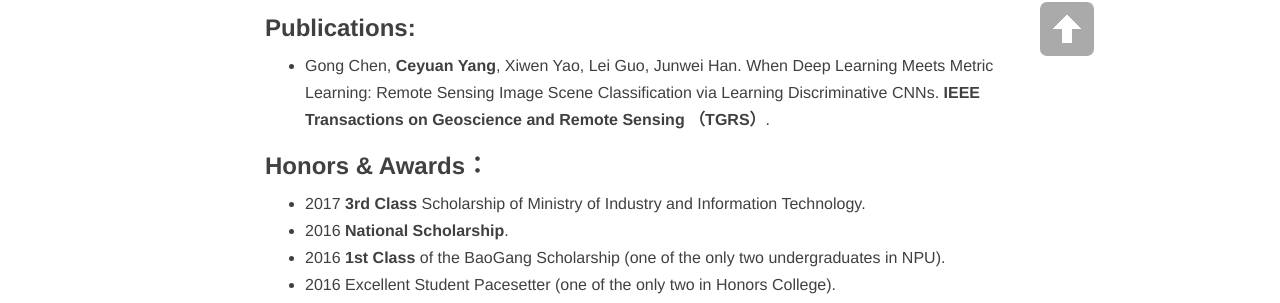
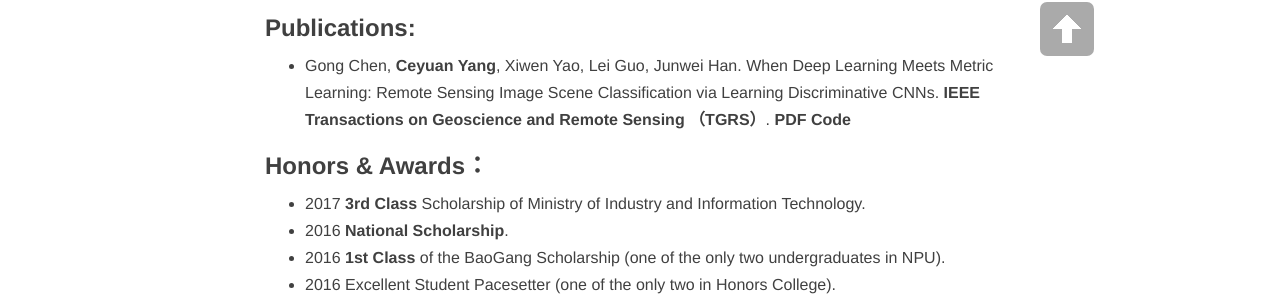
Before and after one commit to trchen12/trchen12.github.io, a Jekyll site: the page built from about.md, in a window 1280 px wide. Shown: the part 814-1117 px from the top of the page. Built offline with Jekyll 4.4.1, drawn with Linux system fonts in a browser that asks for light colours; nearby versions of some CDN libraries; comment, search, counter and statistics services are not loaded.

Commit message:
Update about.md

```diff
--- a/about.md
+++ b/about.md
@@ -13,7 +13,7 @@ Ceyuan Yang is a undergraduate student at [Honors College](http://honors.nwpu.ed
 **[Oct.2017 - now]** Currently I am a research intern in [SenseTime Group Limited](https://www.sensetime.com/), supervised by [Zhe Wang](http://www.ee.cuhk.edu.hk/~zwang/) and [Jianping Shi](http://shijianping.me/).
 
 ### Publications:
-- Gong Chen, **Ceyuan Yang**, Xiwen Yao, Lei Guo, Junwei Han. [When Deep Learning Meets Metric Learning: Remote Sensing Image Scene Classification via Learning Discriminative CNNs](http://ieeexplore.ieee.org/document/8252784/). **IEEE Transactions on Geoscience and Remote Sensing （TGRS）**.
+- Gong Chen, **Ceyuan Yang**, Xiwen Yao, Lei Guo, Junwei Han. When Deep Learning Meets Metric Learning: Remote Sensing Image Scene Classification via Learning Discriminative CNNs. **IEEE Transactions on Geoscience and Remote Sensing （TGRS）**. [**PDF**](http://ieeexplore.ieee.org/document/8252784/) [**Code**](https://github.com/limbo0000/PairLoss)
 
 ### Honors & Awards：
 -  2017 **3rd Class** Scholarship of Ministry of Industry and Information Technology.
```
